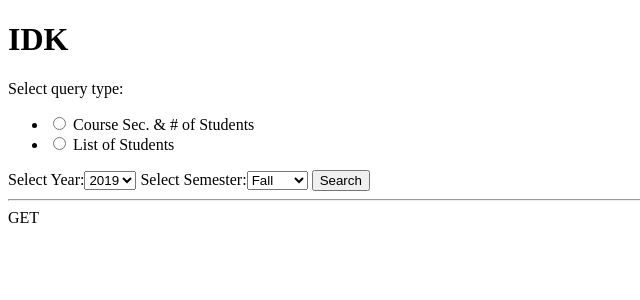
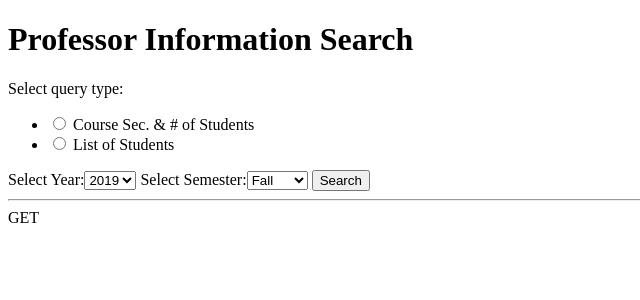
Before and after one commit to JakeDEsposito/cs-460-db-backend-web-application, a Django app: page /instructor/ in a window 1280 px wide. Shown: the top 300 px of the page, without its empty margins (0-640 px from the left). Run offline with Django 3.2, Linux system fonts and the light colour scheme.

Commit message:
Fixed Template Headers

```diff
--- a/templates/instructor/instructor.html
+++ b/templates/instructor/instructor.html
@@ -1,7 +1,7 @@
 <!DOCTYPE html>
 <html>
     <body>
-        <h1>IDK</h1>
+        <h1>Professor Information Search</h1>
         <form action="", onsubmit="", method="post">
             {% csrf_token %}
             {{lookupForm}}
--- a/templates/main/noUser.html
+++ b/templates/main/noUser.html
@@ -1,7 +1,7 @@
 <!DOCTYPE html>
 <html>
     <body>
-        <h1>No One's Logged In</h1>
+        <h1>Invalid Log In</h1>
         <h2>Please try again</h2>
         <form action="" method="post">
             {% csrf_token %}
```
